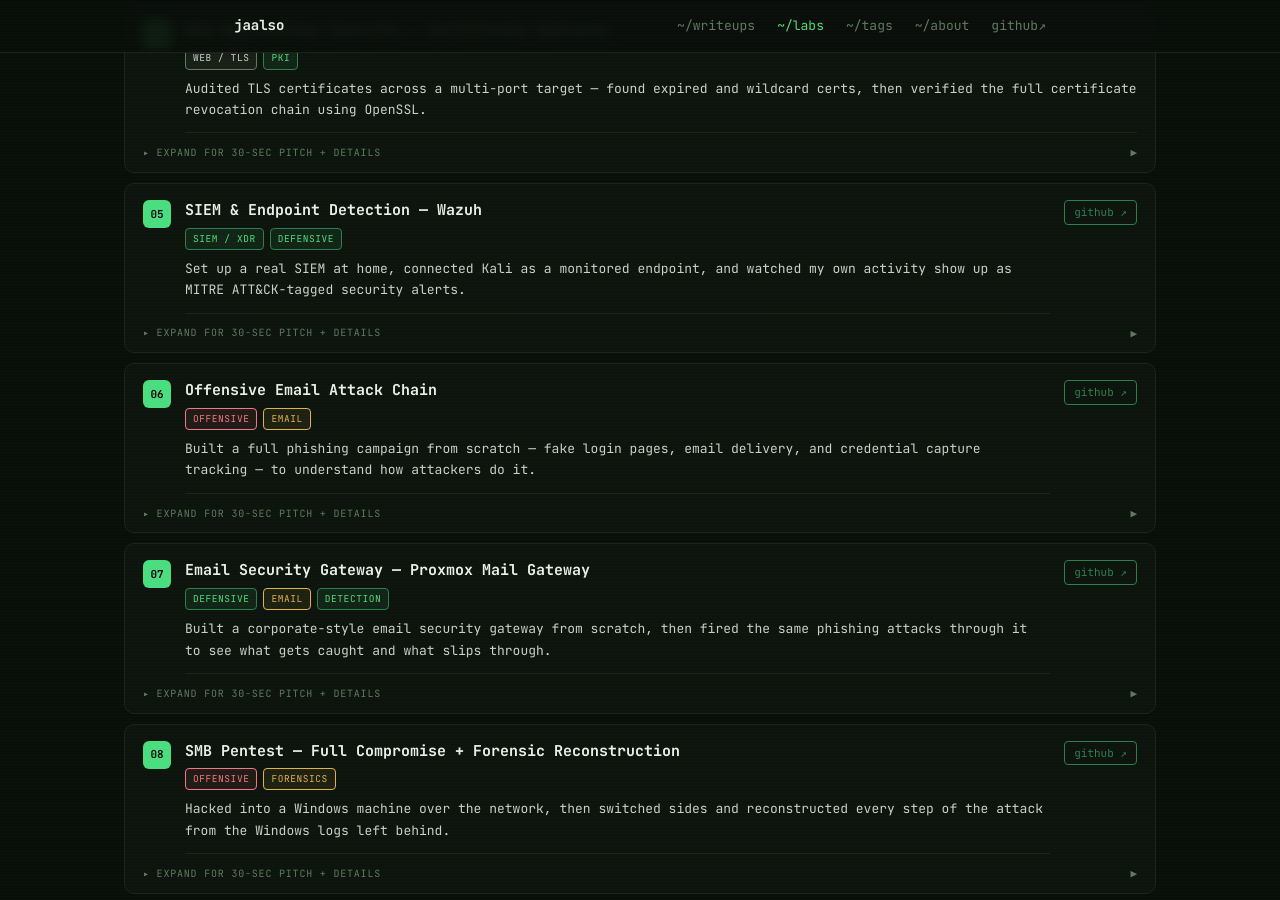
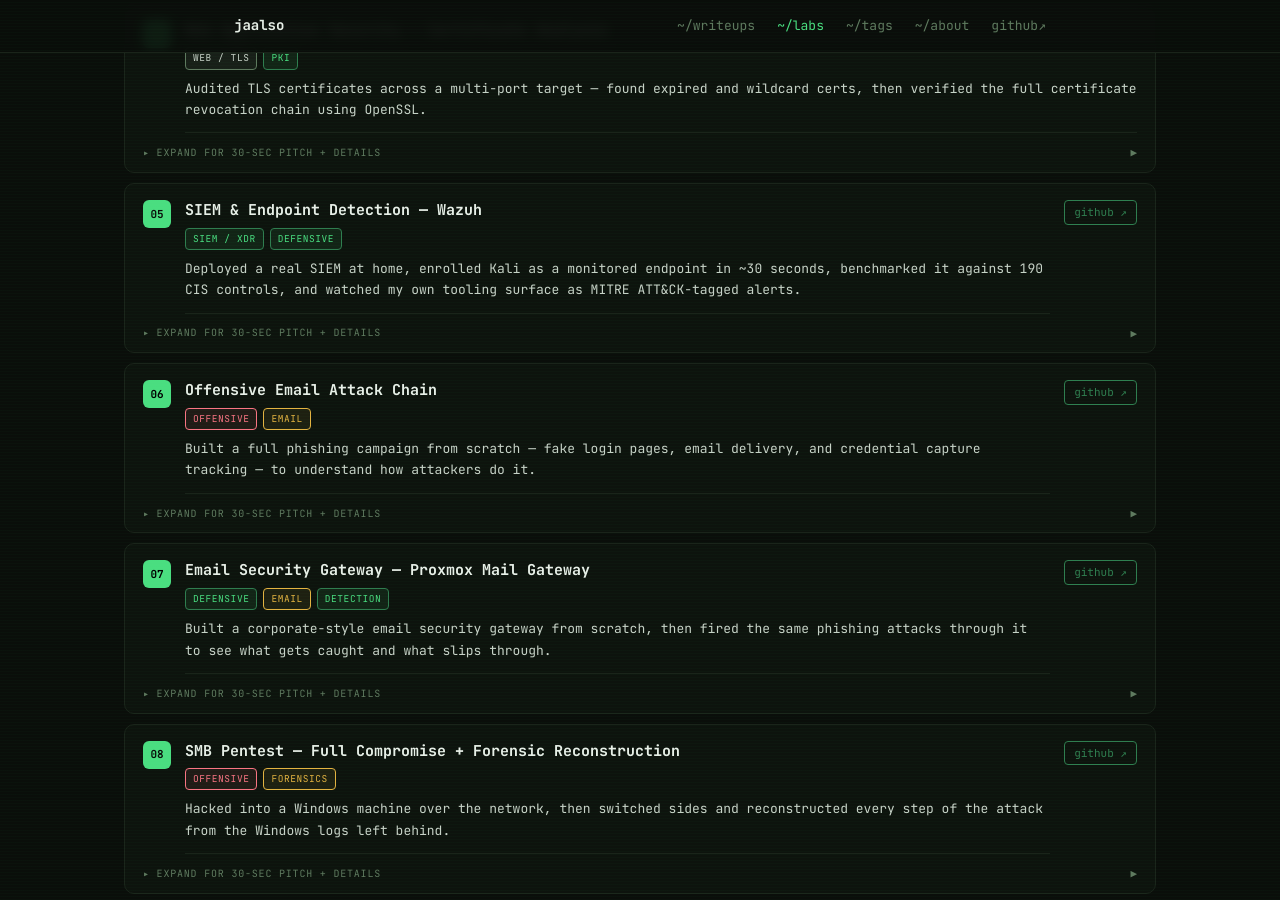
Before and after one commit to jaalso/jaalso.github.io, a Jekyll site: the page built from labs.html, in a window 1280 px wide and 900 px high, scrolled down 912 px. Built offline with Jekyll 4.4.1, drawn with Linux system fonts in a browser that asks for light colours.

Commit message:
lab 05: add Wazuh CVE-detection findings

```diff
--- a/labs.html
+++ b/labs.html
@@ -297,7 +297,7 @@
         <span class="tag tag-siem">SIEM / XDR</span>
         <span class="tag tag-defensive">Defensive</span>
       </div>
-      <div class="lab-core">Set up a real SIEM at home, connected Kali as a monitored endpoint, and watched my own activity show up as MITRE ATT&CK-tagged security alerts.</div>
+      <div class="lab-core">Deployed a real SIEM at home, enrolled Kali as a monitored endpoint in ~30 seconds, benchmarked it against 190 CIS controls, and watched my own tooling surface as MITRE ATT&CK-tagged alerts.</div>
     </div>
     <a class="lab-repo" href="https://github.com/jaalso/blue-team-labs" target="_blank" rel="noopener" onclick="event.stopPropagation()" title="View source on GitHub">github ↗</a>
   </div>
@@ -308,24 +308,36 @@
   <div class="lab-body">
     <div class="elevator-box">
       <div class="elevator-label">30-second interview pitch</div>
-      <div class="elevator-text">"I deployed Wazuh SIEM/XDR, enrolled Kali as an agent, and ran the full capability suite. Diagnosed a real service failure — indexer RAM saturation causing manager timeout — fixed with systemd delay. Results: 258 MITRE-tagged events, 190-control CIS Benchmark at 45%, 7,958 files under FIM, one High CVE. Architecturally identical to Microsoft Sentinel or Splunk."</div>
+      <div class="elevator-text">"I deployed Wazuh SIEM/XDR from the OVA on a host-only network and enrolled Kali as an agent — live in about 30 seconds. I diagnosed a real service failure (the indexer saturating RAM and timing out the manager on boot) and fixed it in the systemd unit, then ran a 190-control CIS benchmark at 45% cross-mapped to ISO 27001, NIST 800-53 and PCI-DSS, put 7,958 files under FIM, captured 258 MITRE-tagged events, and surfaced five real CVEs on the endpoint (two of them RCE at CVSS 8.8). The sharpest finding: running normal Kali tools tripped Defense Evasion, Privilege Escalation and Initial Access alerts — exactly how a SOC catches red-team activity."</div>
     </div>
     <div class="lab-grid">
       <div class="info-block">
-        <div class="info-label">Platform</div>
-        <div class="info-content">Wazuh v4.14.3 OVA · 192.168.56.105<br>Kali-attacker agent · ID 001</div>
+        <div class="info-label">Environment</div>
+        <div class="info-content">Wazuh v4.14.3 OVA on VirtualBox · host-only lab network<br>Kali agent enrolled in ~30s · ID 001</div>
       </div>
       <div class="info-block">
+        <div class="info-label">Tools</div>
+        <div class="info-content mono">VirtualBox · SSH · systemctl<br>wget · dpkg · nmap</div>
+      </div>
+      <div class="info-block full">
         <div class="info-label">Results</div>
-        <div class="info-content mono">258 events · 45% CIS · 7,958 files<br>1 High CVE · FIM alert triggered</div>
+        <div class="info-content mono">258 MITRE-tagged events · CIS Benchmark 45% (83/190 controls, cross-mapped ISO 27001 / NIST 800-53 / PCI-DSS) · 7,958 files under FIM · 5 CVEs (4 High · 1 Medium)</div>
+      </div>
+      <div class="info-block full">
+        <div class="info-label">CVEs Detected — Wazuh Vulnerability Detection</div>
+        <div class="info-content">5 CVEs in Kali's pre-installed Python packaging tools. Top two are RCE at CVSS 8.8: <span class="mitre">CVE-2025-47273</span> (setuptools path traversal) and <span class="mitre">CVE-2024-6345</span> (setuptools package-URL injection). Also weasyprint SSRF (7.5), wheel DoS (7.5), setuptools ReDoS (5.9 · Medium).</div>
+      </div>
+      <div class="info-block full">
+        <div class="info-label">MITRE Detections</div>
+        <div class="info-content"><span class="mitre">T1046</span> Network Service Discovery (nmap) · <span class="mitre">T1548</span> Privilege Escalation (Rule 5402) · <span class="mitre">T1078</span> Valid Accounts (Rule 5501/5502) · <span class="mitre">T1074</span> Data Staged</div>
       </div>
       <div class="info-block">
-        <div class="info-label">MITRE Detections</div>
-        <div class="info-content"><span class="mitre">T1046</span> Network Service Discovery<br><span class="mitre">T1562</span> Defense Evasion<br><span class="mitre">T1078</span> Valid Accounts</div>
+        <div class="info-label">Key Finding</div>
+        <div class="info-content">Running standard Kali tools with the agent live tripped Defense Evasion, Privilege Escalation and Initial Access alerts — the same way enterprise SOCs surface red-team activity.</div>
       </div>
       <div class="info-block">
         <div class="info-label">Problem Solved</div>
-        <div class="info-content">wazuh-manager timeout on boot. Root cause: indexer RAM saturation. Fix: ExecStartPre=/bin/sleep 30 in systemd unit file.</div>
+        <div class="info-content">wazuh-manager timeout on boot. Root cause: indexer RAM saturation. Fix: ExecStartPre=/bin/sleep 30 in the systemd unit.</div>
       </div>
     </div>
   </div>
```
